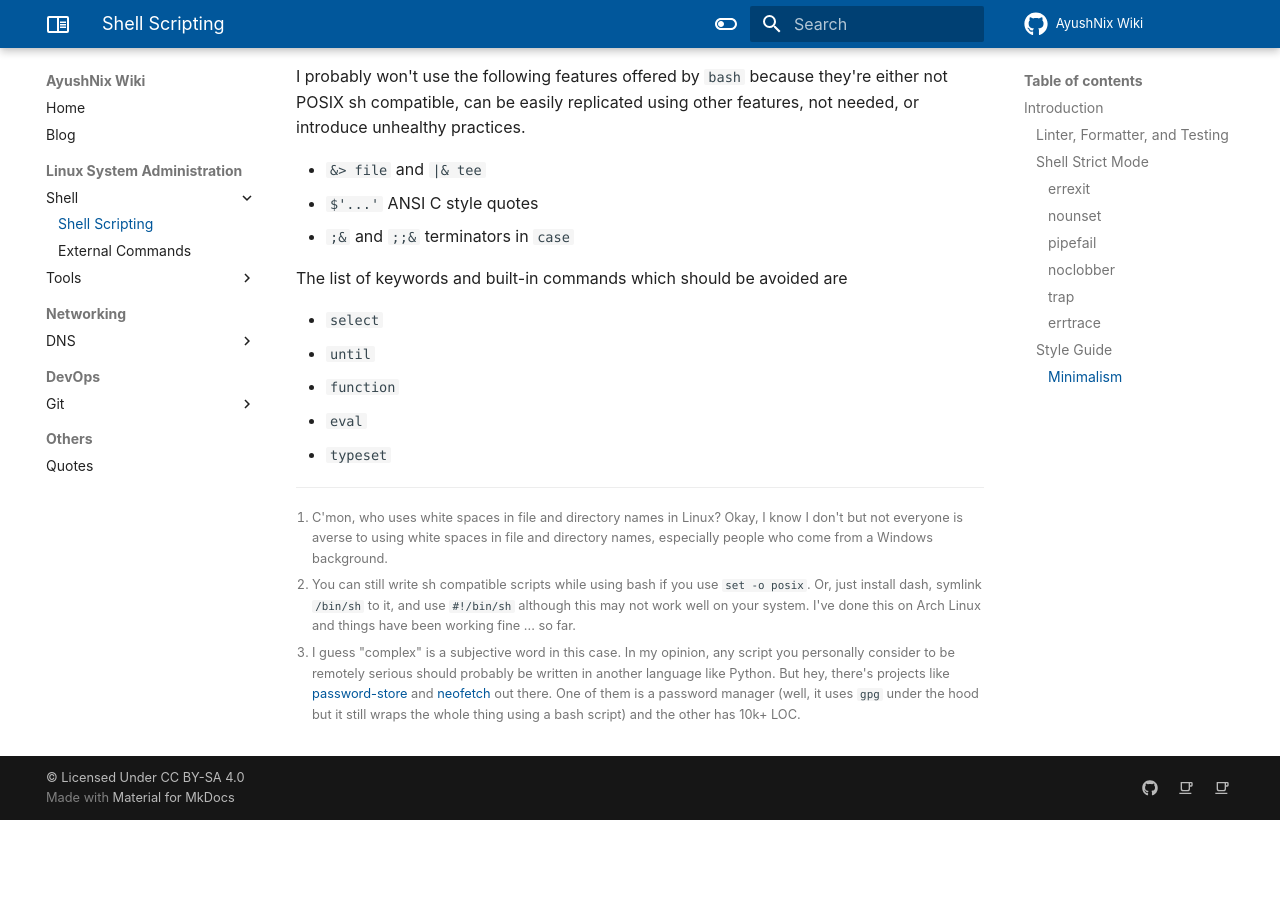
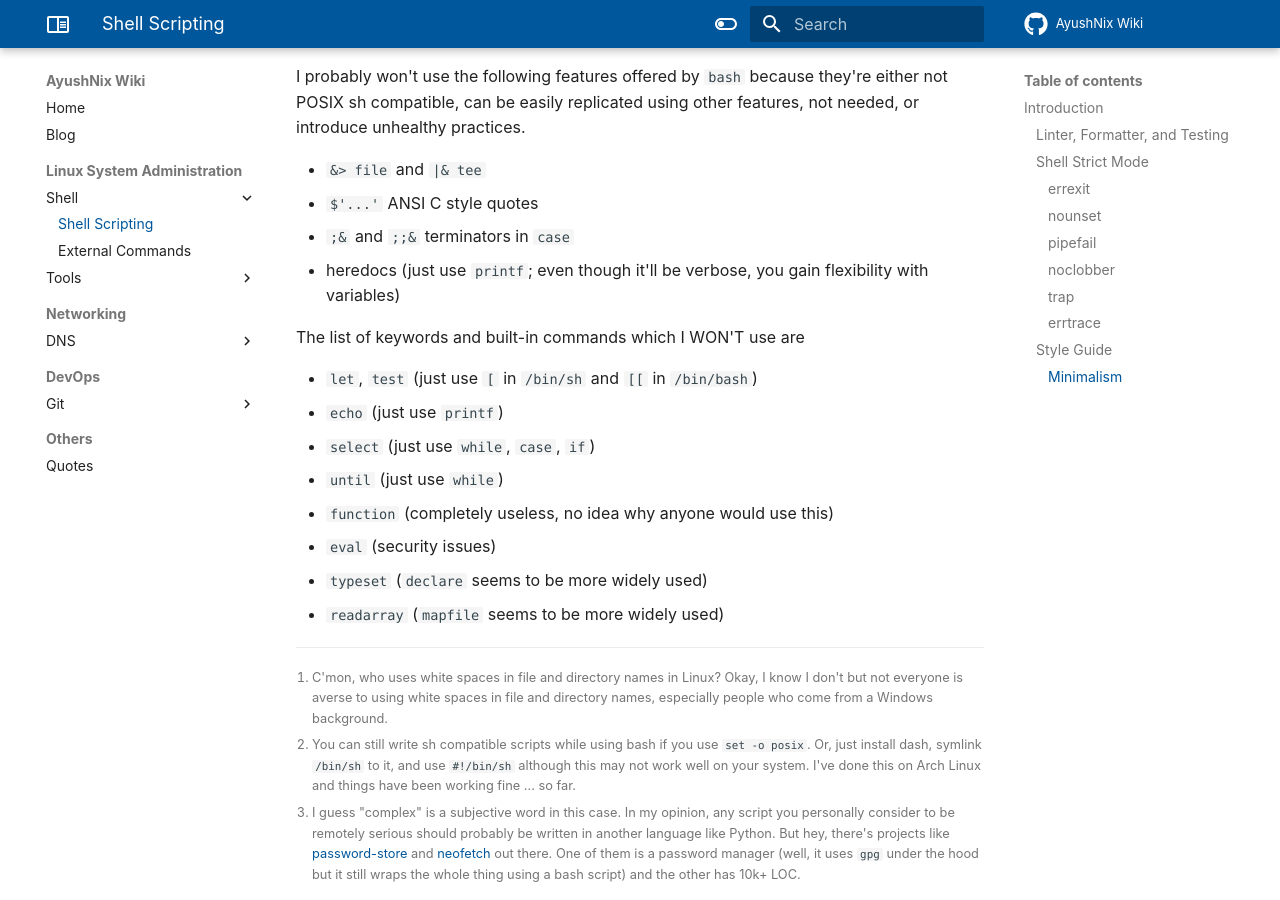
Before and after one commit to ayushnix/wiki, an MkDocs documentation site: the page built from docs/sysadmin/shell/scripting.md, in a window 1280 px wide and 900 px high, scrolled down 7294 px. Built offline with MkDocs 1.6.1 and Material for MkDocs 9.7.7, drawn with Linux system fonts in a browser that asks for light colours; comment, search, counter and statistics services are not loaded; before the commit the page ends 8114 px from its top, so only the background shows below that.

Commit message:
update blacklisted methods and keywords in bash

```diff
--- a/docs/sysadmin/shell/scripting.md
+++ b/docs/sysadmin/shell/scripting.md
@@ -358,14 +358,18 @@ practices.
 - `&> file` and `|& tee`
 - `$'...'` ANSI C style quotes
 - `;&` and `;;&` terminators in `case`
+- heredocs (just use `printf`; even though it'll be verbose, you gain flexibility with variables)
 
-The list of keywords and built-in commands which should be avoided are
+The list of keywords and built-in commands which I WON'T use are
 
-- `select`
-- `until`
-- `function`
-- `eval`
-- `typeset`
+- `let`, `test` (just use `[` in `/bin/sh` and `[[` in `/bin/bash`)
+- `echo` (just use `printf`)
+- `select` (just use `while`, `case`, `if`)
+- `until` (just use `while`)
+- `function` (completely useless, no idea why anyone would use this)
+- `eval` (security issues)
+- `typeset` (`declare` seems to be more widely used)
+- `readarray` (`mapfile` seems to be more widely used)
 
 [^1]:
 C'mon, who uses white spaces in file and directory names in Linux? Okay, I know I don't but not
```
